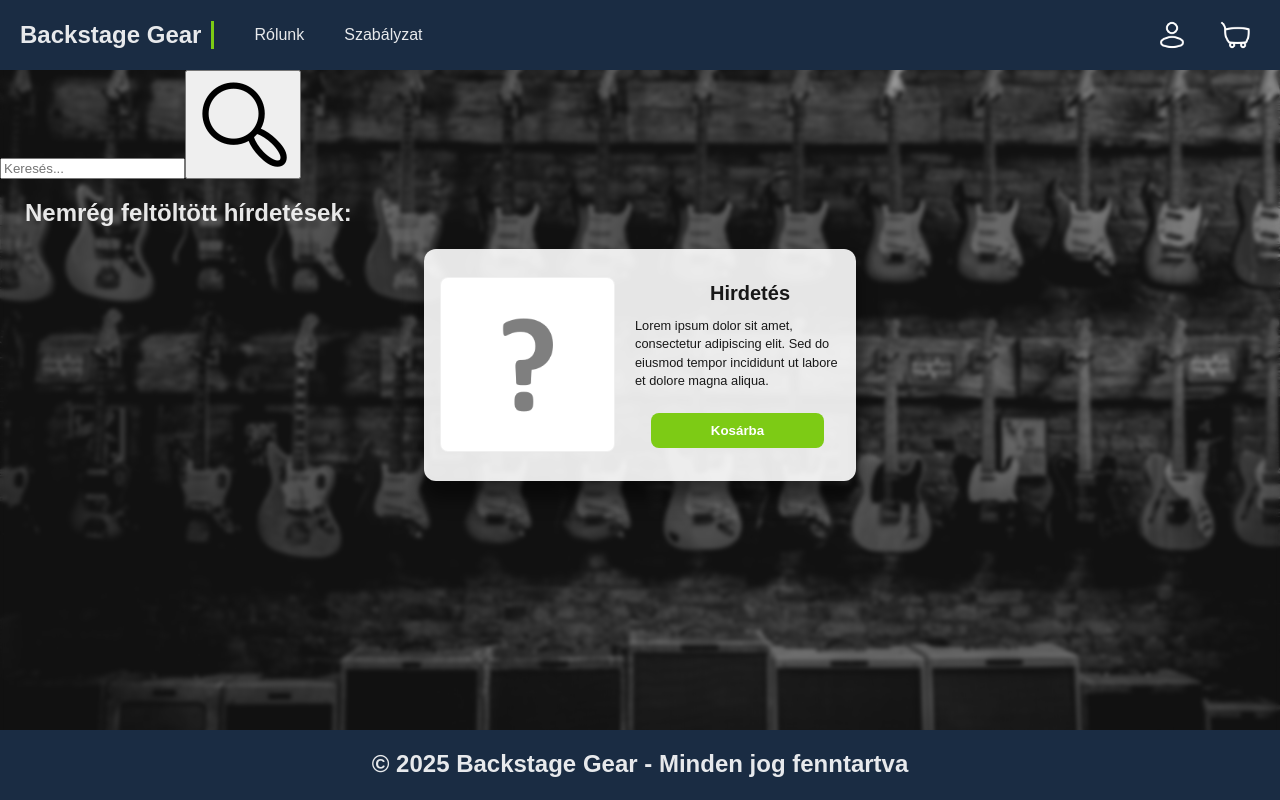
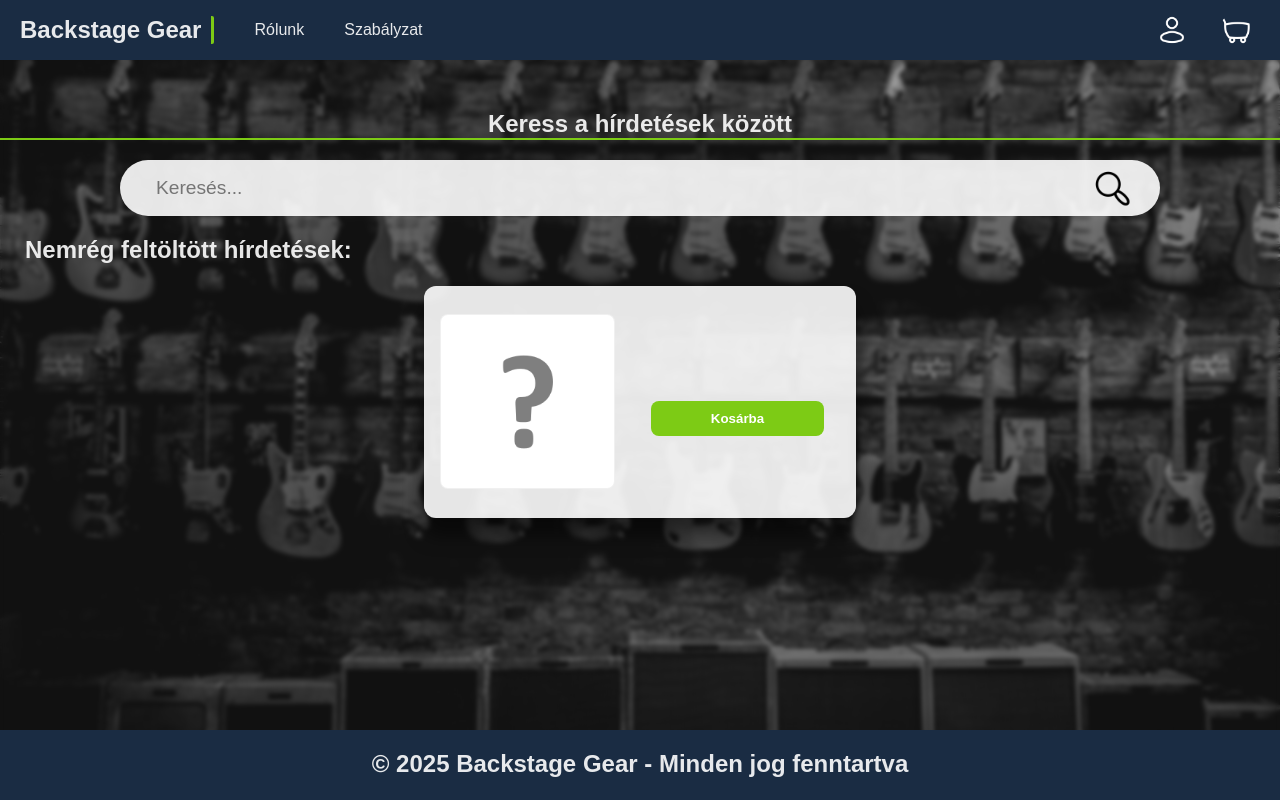
Before and after one commit to Zatony/Backstage-Gear, a React (Vite) app in the folder frontend/: page / in a window 1280 px wide. Built offline with nearby package versions, Linux system fonts and the light colour scheme.

Commit message:
searcbar css

```diff
--- a/frontend/src/App.css
+++ b/frontend/src/App.css
@@ -34,7 +34,7 @@ body {
   align-items: center;
   gap: 16px;
 
-  height: 70px;
+  height: 60px;
 }
 .logo {
   text-decoration: none;
@@ -42,7 +42,10 @@ body {
   font-weight: bold;
   padding-right: 10px;
   border-right: solid 3px var(--accent-color);
+  border-top-right-radius: 2px;
+  border-bottom-right-radius: 2px;
   margin-right: 8px;
+  cursor: default;
 }
 .nav-links {
   list-style-type: none;
@@ -59,11 +62,10 @@ body {
   text-align: center;
   padding: 20px 16px;
   text-decoration: none;
-  transition: background-color 0.3s;
 }
 .nav-links li a:hover {
-  background-color: var(--accent-color);
-  color: black;
+  border-bottom: solid 3px var(--accent-color);
+  transition: 0.3s;
 }
 .profile,
 .cart {
@@ -74,13 +76,54 @@ body {
   padding: 10px 8px;
   gap: 8px;
   height: 32px;
+  border-radius: 60px;
+}
+.profile:hover, .cart:hover {
+  transition: 0.5s;
+  background-color: var(--accent-color);
+  cursor: pointer;
 }
 
+.search-text {
+  color: var(--white);
+  text-align: center;
+  margin-top: 50px;
+  font-size: 1.5rem;
+  border-bottom: solid 2px var(--accent-color);
+  cursor: default;
+}
+.searchbar {
+  background-color: var(--white);
+  display: flex;
+  align-items: center;
+  justify-content: space-between;
+  max-width: 1000px;
+  border-radius: 60px;
+  padding: 0 20px;
+  margin: 0 auto;
+  margin-top: 20px;
 
-.search-bar {
-  margin-left: 20px;
-  flex-grow: 1;
-  max-width: 400px;
+}
+.searchbar img {
+  width: 40px;
+  height: 40px;
+  padding: 8px;
+  cursor: pointer;
+}
+.search-input {
+  border: none;
+  outline: none;
+  font-size: 1.2rem;
+  padding: 12px 16px;
+  border-radius: 60px;
+  width: 100%;
+  background-color: transparent;
+}
+@media screen and (max-width: 1100px) {
+  .searchbar {
+    margin-left: 50px;
+    margin-right: 50px;
+  }
 }
 
 
@@ -89,6 +132,7 @@ body {
 .newAd-section h2{
   padding-left: 25px;
   color: var(--white);
+  cursor: default;
 }
 
 
@@ -170,4 +214,5 @@ body {
   text-align: center;
   color: var(--white);
   height: 70px;
+  cursor: default;
 }
--- a/frontend/src/components/ad.jsx
+++ b/frontend/src/components/ad.jsx
@@ -1,14 +1,11 @@
-export default function Ad() {
+export default function Ad({adName, adDesc, adImg}){
   return (
     <div className="ad">
-        <div className="adImage"></div>
+        <div className="adImage"><img src={adImg} alt={adImg} /></div>
 
       <div className="adText_Button">
-        <h2>Hirdetés</h2>
-        <p>
-          Lorem ipsum dolor sit amet, consectetur adipiscing elit. Sed do
-          eiusmod tempor incididunt ut labore et dolore magna aliqua.
-        </p>
+        <h2>{adName}</h2>
+        <p>{adDesc}</p>
         <button>Kosárba</button>
       </div>
     </div>
--- a/frontend/src/components/searchbar.jsx
+++ b/frontend/src/components/searchbar.jsx
@@ -2,9 +2,13 @@ import searchIco from '../assets/searchIcon.png'
 
 export default function SearchBar(){
     return(
-        <section className="searchbar-section">
-            <input type="text" placeholder="Keresés..." />
-            <button><img src={searchIco} alt="" /></button>
-        </section>
+        <div className='searchbar-container'>
+            <h2 className="search-text">Keress a hírdetések között</h2>
+            <div className="searchbar">
+                <input className="search-input" type="search" placeholder="Keresés..." />
+                <img src={searchIco} alt="" />
+            </div>
+        </div>
+
     )
 }
```
Also changed, not shown: frontend/src/components/category.jsx (added, +8 -0 lines), frontend/src/components/categories.jsx (added).
